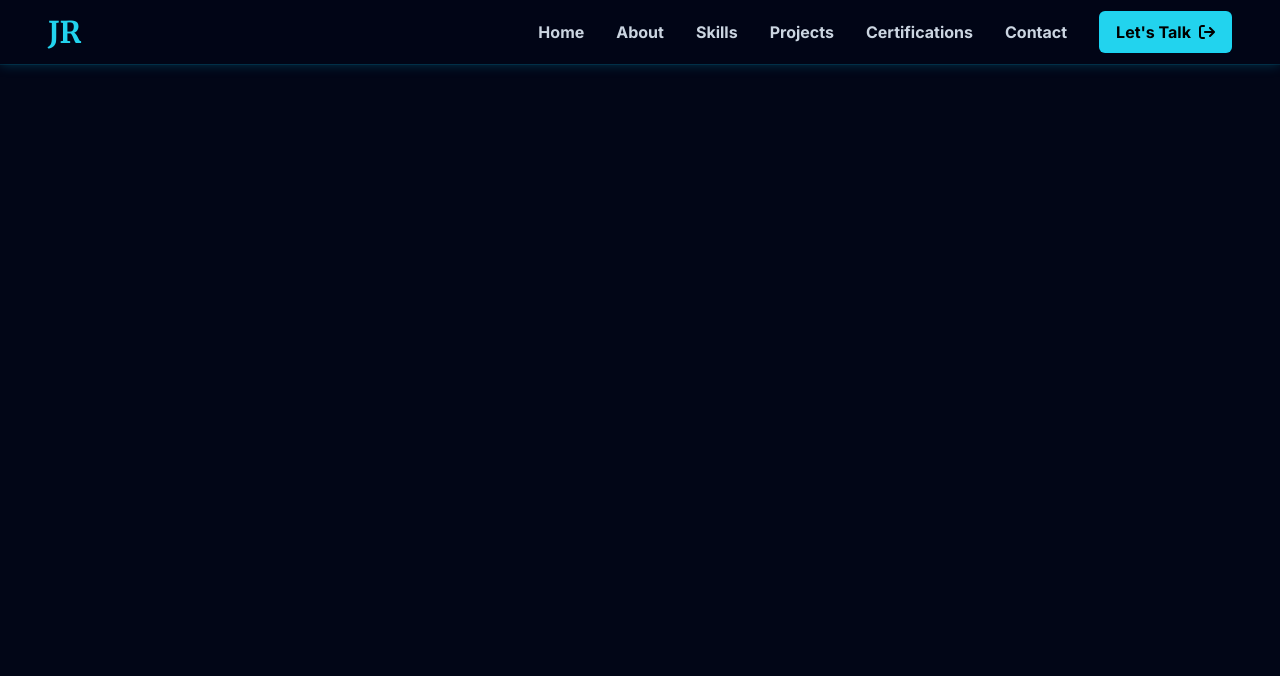
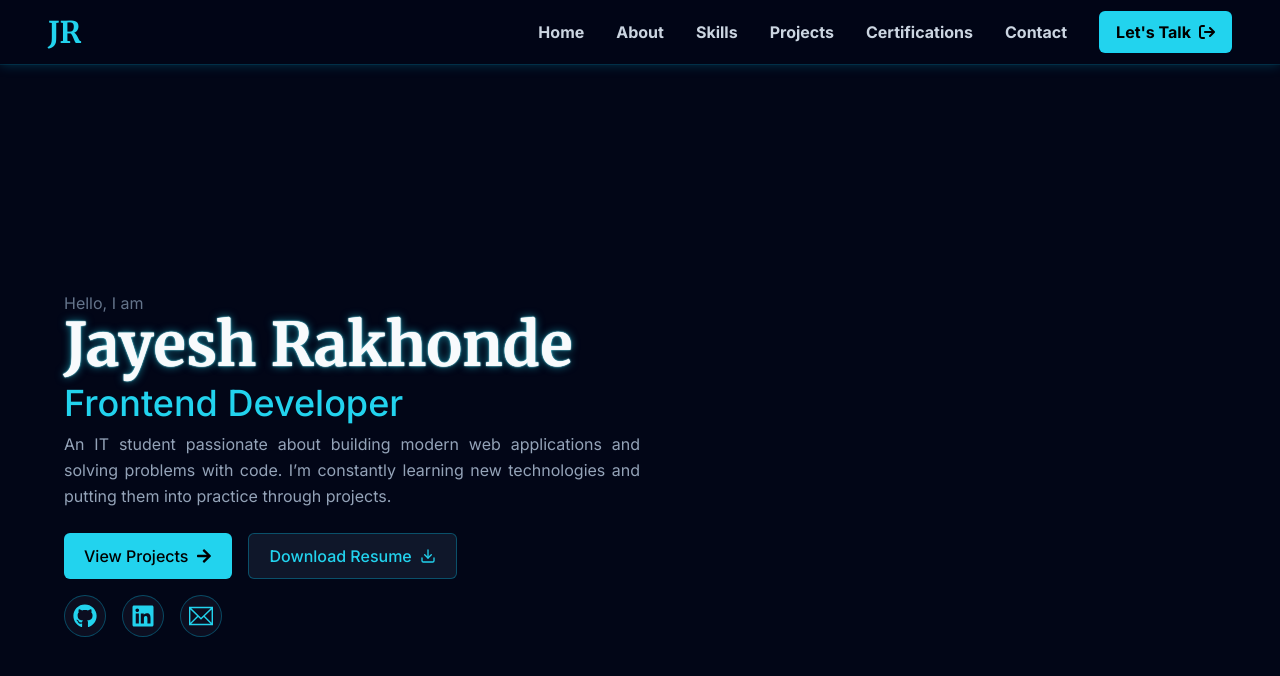
Before and after one commit to Jayeshrakhonde07/jayeshrakhonde-portfolio, a React (Vite) app: page / in a window 1280 px wide. Shown: the top 676 px of the page. Built offline with nearby package versions, Linux system fonts and the light colour scheme.

Commit message:
make half hero section

```diff
--- a/src/App.jsx
+++ b/src/App.jsx
@@ -7,14 +7,13 @@ import Projects from './components/sections/Projects'
 import Certifications from './components/sections/Certifications'
 import Contact from './components/sections/Contact'
 import Footer from './components/layout/Footer'
-
-
+import resume from '../public/resume/Jayesh_Rakhonde_Resume.pdf'
 const App = () => {
   return (
    <>
    <Navbar />
-   {/* <Hero />
-   <About />
+   {<Hero resume = {resume} />
+   /* <About />
    <Skills />
    <Projects />
    <Certifications />
--- a/src/components/layout/Navbar.jsx
+++ b/src/components/layout/Navbar.jsx
@@ -2,6 +2,7 @@ import React, { useState } from "react";
 import { FaBars } from "react-icons/fa";
 import { RxCross1 } from "react-icons/rx";
 import { FaArrowRightFromBracket } from "react-icons/fa6";
+
 const Navbar = () => {
   const [menu, setMenu] = useState(false);
 
@@ -39,7 +40,13 @@ const Navbar = () => {
               );
             })}
 
-            <a href="#contact" className="bg-accent px-4 py-2 flex items-center justify-center gap-2 rounded-md text-button-text-primary font-bold hover:text-button-text-secondary hover:shadow-button  border border-card-border transition duration-500 ">Let's Talk  <FaArrowRightFromBracket className="hover:translate-x-1 transition duration-500"/> </a>
+            <a
+              href="#contact"
+              className="bg-accent px-4 py-2 flex items-center justify-center gap-2 rounded-md text-button-text-primary font-bold hover:text-button-text-secondary hover:shadow-button  border border-card-border transition duration-500 "
+            >
+              Let's Talk{" "}
+              <FaArrowRightFromBracket className="hover:translate-x-1 transition duration-500" />{" "}
+            </a>
           </div>
 
           {/* mobile menu button  */}
@@ -74,11 +81,16 @@ const Navbar = () => {
                   {link.name}
                 </a>
               );
-
             })}
 
-                  <a href="#contact" onClick={() => setMenu(false)} className="bg-accent flex items-center justify-center gap-2 px-6 py-2  rounded-md text-button-text-primary font-bold hover:text-button-text-secondary shadow-button  border border-card-border transition duration-500 ">Let's Talk <FaArrowRightFromBracket className="hover:translate-x-1 transition duration-500"/></a>
-
+            <a
+              href="#contact"
+              onClick={() => setMenu(false)}
+              className="group bg-accent flex items-center justify-center gap-2 px-4 py-2  rounded-md text-button-text-primary font-bold hover:text-button-text-secondary hover:shadow-button  active:text-button-text-secondary active:shadow-button border border-card-border transition duration-500 "
+            >
+              Let's Talk{" "}
+              <FaArrowRightFromBracket className="group-hover:translate-x-1 transition-transform duration-500" />
+            </a>
           </div>
         </div>
       </header>
--- a/src/components/sections/Hero.jsx
+++ b/src/components/sections/Hero.jsx
@@ -1,8 +1,53 @@
 import React from 'react'
+import { FaArrowRight } from "react-icons/fa";
+import { FiDownload } from "react-icons/fi";
+import { FaGithub,FaLinkedin } from "react-icons/fa";
+import { TfiEmail } from "react-icons/tfi";
+const Hero = ({resume}) => {
 
-const Hero = () => {
+
+  const socialLinks = [
+    {icon:<FaGithub />,href:'https://github.com/Jayeshrakhonde07',label:"GitHub"},
+    {icon:<FaLinkedin />  ,href:'https://www.linkedin.com/in/jayesh-rakhonde-186b18290/',label:"LinkedIn"},
+    {icon:<TfiEmail /> ,href:'https://mailto.google.com/mail/?view=cm&fs=1&to=jayeshrakhonde05@gmail.com',label:"Email"},
+  ]
+
+
   return (
-    <div>Hero</div>
+    <section className='min-h-screen flex items-center justify-center px-6 md:px-8 lg:px-10 py-10'>
+      <div className='max-w-7xl mx-auto '>
+
+        <div className='grid grid-cols-1 md:grid-cols-2'>
+
+          {/* left content  */}
+          <div className=' text-center md:text-left'>
+            <p className='text-text-muted'>Hello, I am</p>
+            <h1 className='text-text-main text-3xl md:text-4xl lg:text-6xl font-heading font-bold mb-2 text-shadow-glow'>Jayesh Rakhonde</h1>
+            <h2 className='text-accent text-2xl md:text-3xl lg:text-4xl font-medium my-2'>Frontend Developer</h2>
+            <p className='text-text-body max-w-xl text-justify leading-relaxed'>An IT student passionate about building modern web applications and solving problems with code. I’m constantly learning new technologies and putting them into practice through projects.</p>
+
+            {/* hero buttons  */}
+            <div className='flex flex-col md:flex-row gap-4 mt-6'>
+              <a href="#projects" className=' group bg-accent px-5 py-2.5 flex items-center justify-center gap-2 rounded-md text-button-text-primary font-medium  hover:shadow-button hover:text-text-main transition duration-500'>View Projects <FaArrowRight className='group-hover:translate-x-1 transition duration-500' /> </a>
+              <a href= {resume} target="_blank"  download="Jayesh_Rakhonde_Resume.pdf" className='group bg-bg-secondary px-5 py-2.5 flex items-center justify-center gap-2 font-medium text-accent border border-card-border rounded-md hover:bg-accent hover:text-button-text-secondary hover:shadow-button transition duration-500' >Download Resume <FiDownload className='group-hover:translate-y-1 transition duration-500' /></a>
+            </div>
+
+            {/* social links  */}
+            <div className='flex justify-center mt-4 md:justify-start gap-4 '>
+             {socialLinks.map((link)=>{
+              return(
+                <a key={link.label} href= {link.href} target='_blank' aria-label={link.label} className='bg-bg-card p-2 text-2xl text-accent border border-card-border rounded-full hover:text-text-main hover:bg-accent hover:border-card-hover hover:shadow-button  transition duration-500'>{link.icon}</a>
+              )
+             })}
+            </div>
+          </div>
+
+
+
+
+        </div>
+      </div>
+    </section>
   )
 }
 
--- a/src/index.css
+++ b/src/index.css
@@ -27,7 +27,7 @@
 
   /* border colours  */
   --color-card-border: rgba(0, 212, 255, 0.3);
-  --color-card-hover: rgba(0, 212, 255, 0.5);
+  --color-card-hover: rgba(0, 212, 255, 0.6);
 
   /* buttons text colours */
   --color-button-text-primary: #000000;
```
